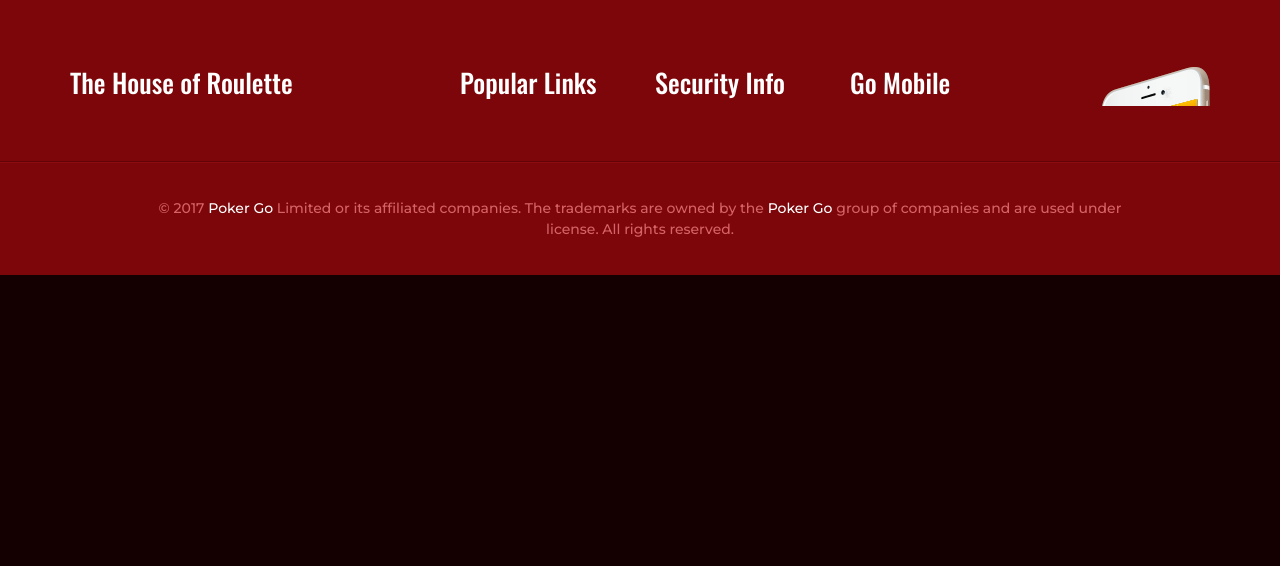
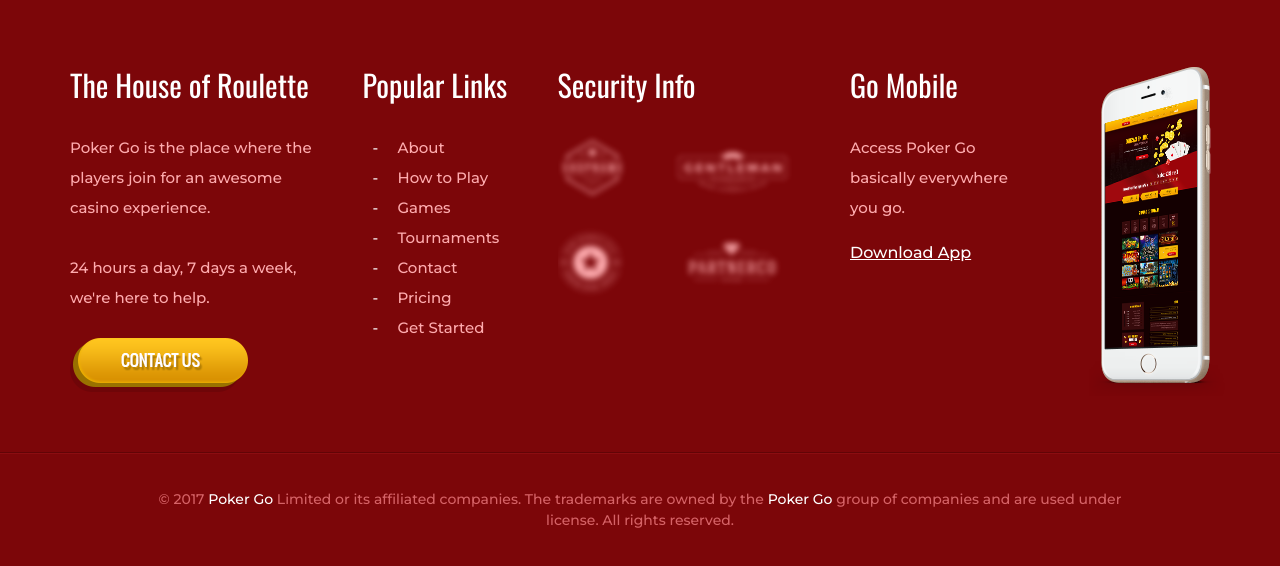
Before and after one commit to anishchaudhary/online-casino, a plain HTML site: page index.html in a window 1280 px wide. Shown: the part 5518-6084 px from the top of the page. Before the commit the page ends 5793 px from the top, so only its background shows below. Drawn offline with nearby package versions, Linux system fonts and the light colour scheme; a web font is replaced by a local one.

Commit message:
addition

```diff
--- a/css/style.css
+++ b/css/style.css
@@ -174,11 +174,20 @@ h1, h2, h3, h4, h5, h6{font-family: 'Oswald', sans-serif;}
 
 /*footer*/
 .footer--wrapper{background:#7c0609;}
-.footer--wrapper-top{padding:70px 0 55px;border-bottom:1px solid #620406;}
+.footer--wrapper-top{padding:70px 0 55px;font-weight:500;line-height:2rem;border-bottom:1px solid #620406;color: #feabae;}
 .footer--wrapper-bottom{padding:35px 0;font-size:.9333rem;font-weight:500;text-align: center;color:#d66367;border-top:1px solid #8b0d11;}
 .footer--image{background:url(../images/footer-mobile-img.png) no-repeat right 0;}
 .footer--title{margin-bottom:30px;font-size:2rem;font-weight:400;color:#fff;}
 .footer--bottom-link, .footer--bottom-link:hover{color:#fff;text-decoration:none;}
+.footer--contact-btn{display: inline-block;margin:10px 0 5px;}
+.footer--nav{margin:0 0 0 10px;padding: 0;list-style:none;}
+.footer--nav-item{position:relative;padding-left:25px;color:#fff;}
+.footer--nav-item:before{position:absolute;content:'-';left:0;font-weight:500;}
+.footer--nav-link{color:#feabae;transition:color ease .3s;}
+.footer--nav-link:hover{color:#fff;text-decoration:none;}
+.footer--link{font-size:1.0666rem;font-weight:500;color:#fff;text-decoration:underline;}
+.footer--link:hover{color:#fff;text-decoration:none;}
+
 
 /*common overwrite css*/
 .no--padd-left{padding-left:0;}
--- a/index.html
+++ b/index.html
@@ -614,17 +614,36 @@
             <div class="footer--wrapper-top">
                 <div class="container footer--image">
                     <div class="row">
-                        <div class="col-md-4">
-                            <h3 class="footer-title">The House of Roulette</h3>
+                        <div class="col-md-3">
+                            <h3 class="footer--title">The House of Roulette</h3>
+                            <p>Poker Go is the place where the players join for an awesome casino experience.<br><br>
+                                24 hours a day, 7 days a week, we're here to help.
+                            </p>
+                            <a href="#" class="footer--contact-btn"><img src="images/contact-us-btn.png" alt="Contact Us"></a>
                         </div>
                         <div class="col-md-2">
-                            <h3 class="footer-title">Popular Links</h3>
+                            <h3 class="footer--title">Popular Links</h3>
+                            <ul class="footer--nav">
+                                <li class="footer--nav-item"><a href="#" class="footer--nav-link">About</a></li>
+                                <li class="footer--nav-item"><a href="#" class="footer--nav-link">How to Play</a></li>
+                                <li class="footer--nav-item"><a href="#" class="footer--nav-link">Games</a></li>
+                                <li class="footer--nav-item"><a href="#" class="footer--nav-link">Tournaments</a></li>
+                                <li class="footer--nav-item"><a href="#" class="footer--nav-link">Contact</a></li>
+                                <li class="footer--nav-item"><a href="#" class="footer--nav-link">Pricing</a></li>
+                                <li class="footer--nav-item"><a href="#" class="footer--nav-link">Get Started</a></li>
+                            </ul>
+                        </div>
+                        <div class="col-md-3">
+                            <h3 class="footer--title">Security Info</h3>
+                            <img src="images/security-img.png" alt="Security">
                         </div>
                         <div class="col-md-2">
-                            <h3 class="footer-title">Security Info</h3>
-                        </div>
-                        <div class="col-md-2">
-                            <h3 class="footer-title">Go Mobile</h3>
+                            <h3 class="footer--title">Go Mobile</h3>
+                            <p class="footer--text-container">Access Poker Go
+                                basically everywhere
+                                you go.
+                            </p>
+                            <a href="#" class="footer--link">Download App</a>
                         </div>
                     </div>
                 </div>
```
Also changed, not shown: images/contact-us-btn.png (added), images/security-img.png (added).
